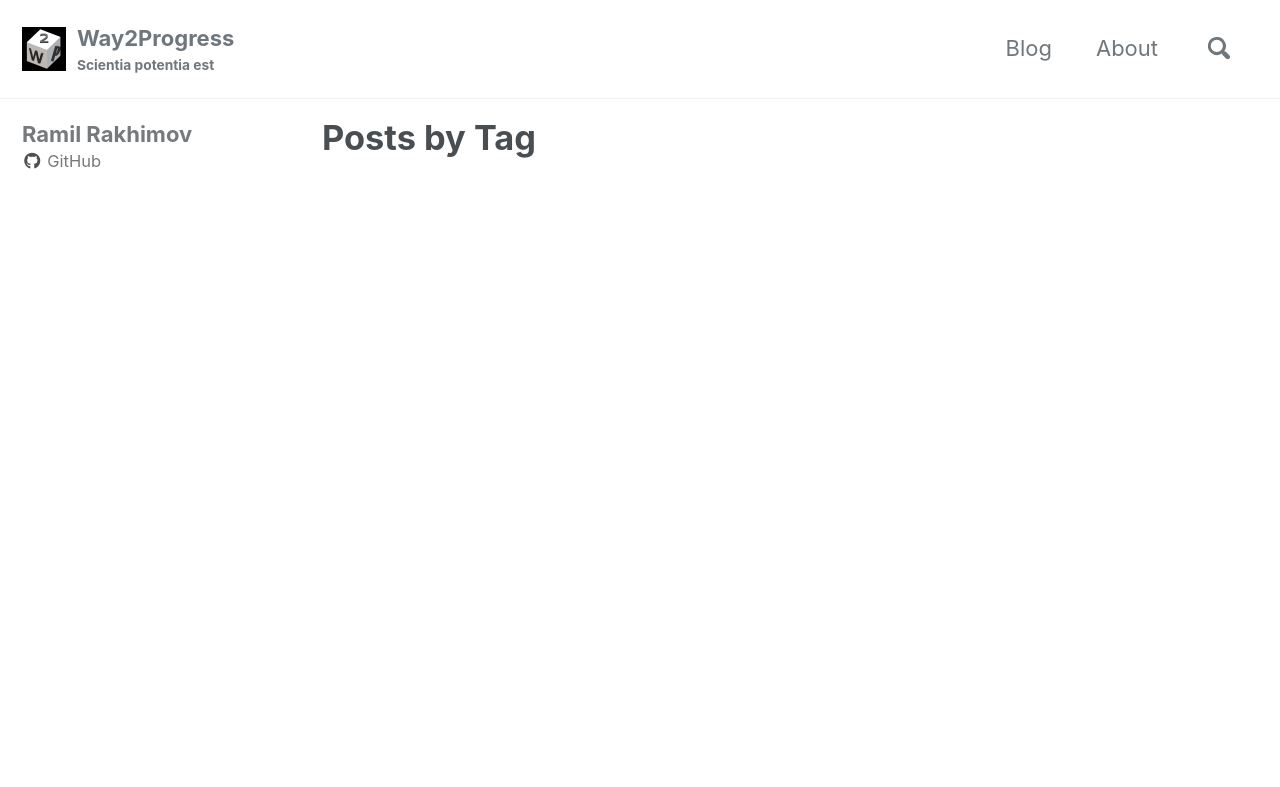
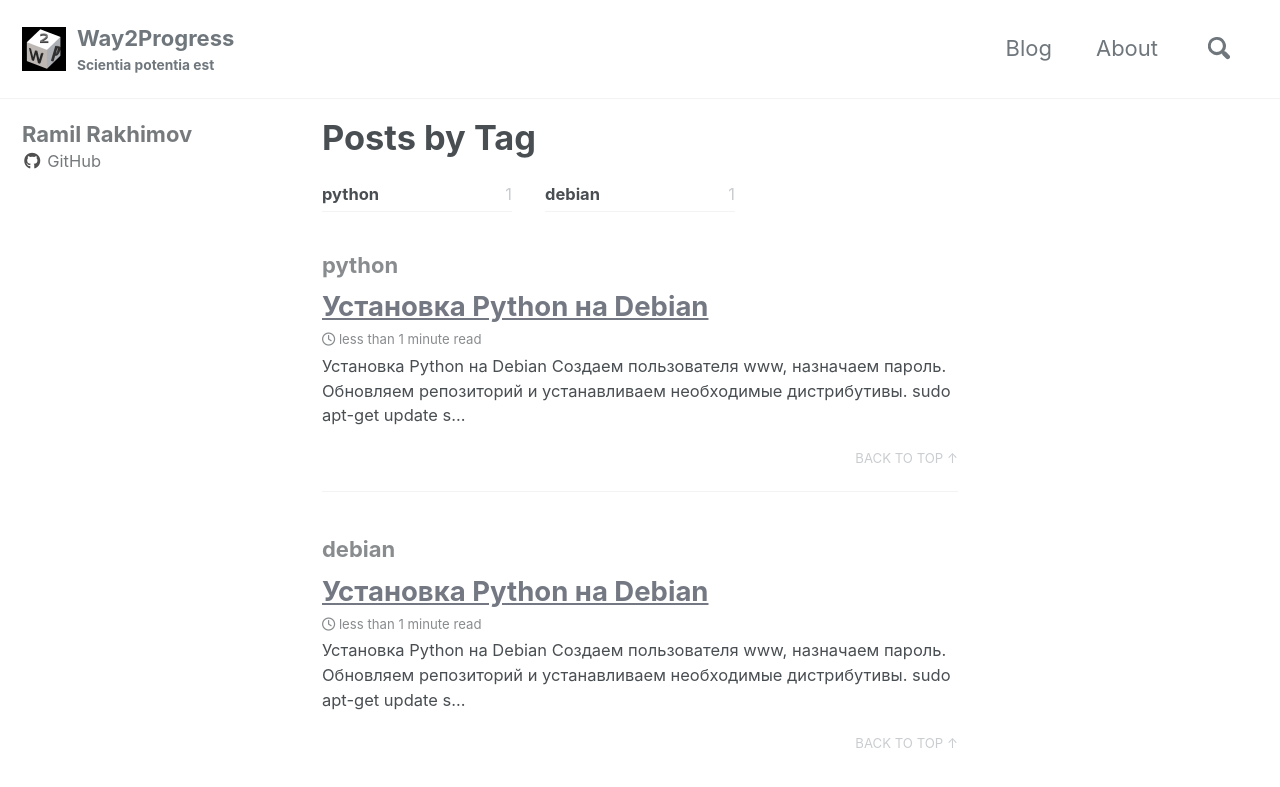
Before and after one commit to RamilRR/RamilRR.github.io, a Jekyll site: the page built from _pages/tag-archive.md, in a window 1280 px wide and 900 px high. Shown: the top 787 px of the window. Built offline with Jekyll 4.4.1, drawn with Linux system fonts in a browser that asks for light colours; cached includes are drawn as plain includes; nearby versions of some CDN libraries.

Commit message:
Update 2020-01-13-Install-python-on-debian.md

```diff
--- a/_posts/2020-01-13-Install-python-on-debian.md
+++ b/_posts/2020-01-13-Install-python-on-debian.md
@@ -1,3 +1,10 @@
+---
+title: "Установка Python на Debian"
+date: 2020-01-13
+tags:
+ - python
+ - debian
+---
 # Установка Python на Debian
 Создаем пользователя `www`, назначаем пароль.
 Обновляем репозиторий и устанавливаем необходимые дистрибутивы.
```
